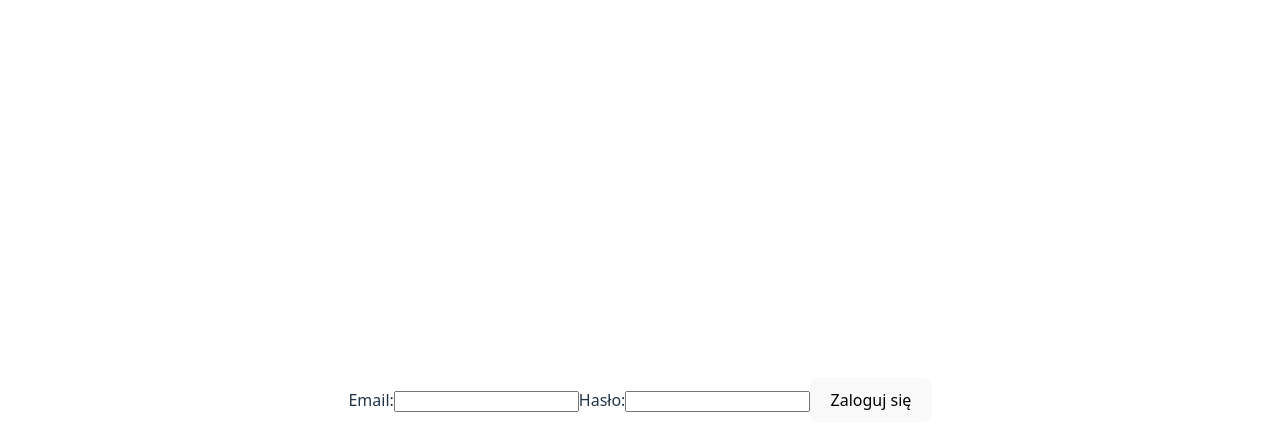
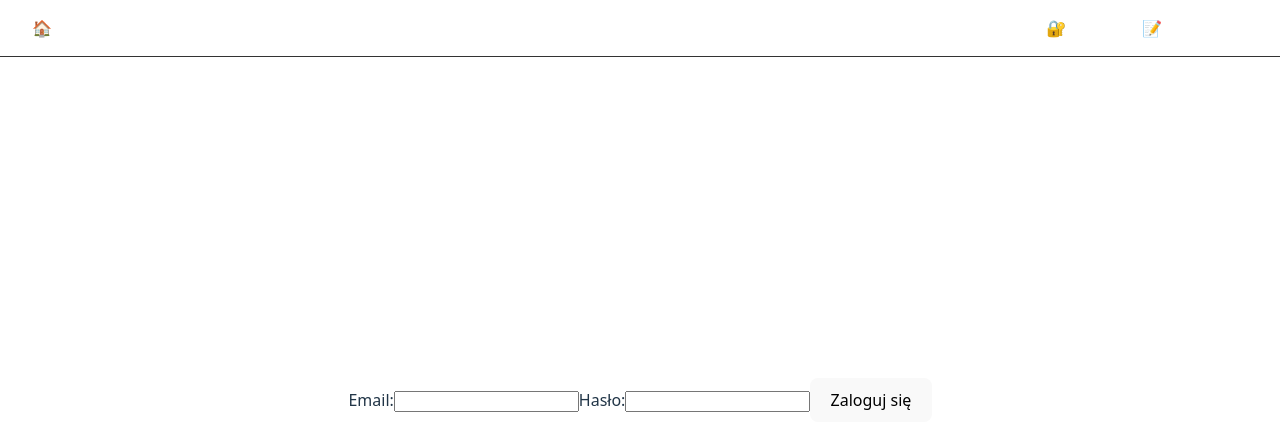
Before and after one commit to AmelkaS/SmartBooking, a React (Vite) app in the folder ui-app/: page /login in a window 1280 px wide. Shown: the top 448 px of the page. Built offline with nearby package versions, Linux system fonts and the light colour scheme.

Commit message:
feat(auth): add Navbar

```diff
--- a/ui-app/src/App.tsx
+++ b/ui-app/src/App.tsx
@@ -1,5 +1,6 @@
 import './App.css'
 import { BrowserRouter as Router, Routes, Route } from "react-router-dom";
+import Navbar from "./components/Navbar";
 import Home from "./pages/Home";
 import Users from "./pages/Users.tsx";
 import UserDetail from "./pages/UserDetail.tsx";
@@ -13,6 +14,7 @@ import { RegisterPage } from './pages/RegisterPage.tsx'
 export default function App() {
   return (
     <Router>
+      <Navbar />
       <Routes>
         <Route path="/login" element={<LoginPage />} />
         <Route path="/register" element={<RegisterPage />} />
--- /dev/null
+++ b/ui-app/src/components/Navbar.tsx
@@ -0,0 +1,66 @@
+import React from "react";
+import { Link, useNavigate } from "react-router-dom";
+
+export default function Navbar() {
+  const navigate = useNavigate();
+  const token = localStorage.getItem("access_token");
+  const role = localStorage.getItem("role"); // Upewnij się, że ją zapisujesz po logowaniu
+
+  const handleLogout = () => {
+    localStorage.removeItem("access_token");
+    localStorage.removeItem("refresh_token");
+    localStorage.removeItem("role");
+    navigate("/login");
+  };
+
+  console.log("Rola użytkownika:", role); // ✅ debug
+
+  return (
+    <nav style={{
+      position: "fixed",
+      top: 0,
+      left: 0,
+      right: 0,
+      color: "#ffffff",
+      borderBottom: "1px solid #333",
+      padding: "1rem 2rem",
+      display: "flex",
+      justifyContent: "space-between",
+      alignItems: "center",
+      zIndex: 1000,
+    }}>
+      <div style={{ display: "flex", gap: "1rem" }}>
+        <Link to="/" style={{ color: "#fff", textDecoration: "none" }}>🏠 Strona główna</Link>
+        {token && <Link to="/rooms" style={{ color: "#fff", textDecoration: "none" }}>📦 Sale</Link>}
+        {token && <Link to="/users" style={{ color: "#fff", textDecoration: "none" }}>🧑‍🤝‍🧑 Użytkownicy</Link>}
+        {token && role === "ADMIN" && (
+          <>
+            <Link to="/rooms/create" style={{ color: "#fff", textDecoration: "none" }}>➕ Dodaj salę</Link>
+            <Link to="/users/create" style={{ color: "#fff", textDecoration: "none" }}>👤 Dodaj użytkownika</Link>
+          </>
+        )}
+      </div>
+
+      <div style={{ display: "flex", gap: "1rem" }}>
+        {!token ? (
+          <>
+            <Link to="/login" style={{ color: "#fff", textDecoration: "none" }}>🔐 Zaloguj</Link>
+            <Link to="/register" style={{ color: "#fff", textDecoration: "none" }}>📝 Rejestracja</Link>
+          </>
+        ) : (
+          <button
+            onClick={handleLogout}
+            style={{
+              background: "none",
+              border: "none",
+              color: "#fff",
+              cursor: "pointer",
+            }}
+          >
+            🚪 Wyloguj
+          </button>
+        )}
+      </div>
+    </nav>
+  );
+}
--- a/ui-app/src/pages/LoginPage.tsx
+++ b/ui-app/src/pages/LoginPage.tsx
@@ -16,12 +16,12 @@ export function LoginPage() {
       });
 
       // Odbieramy tokeny
-      const { access, refresh } = response.data;
+      const { access, refresh, user } = response.data;
 
       // Zapisujemy w localStorage
       localStorage.setItem('access_token', access);
       localStorage.setItem('refresh_token', refresh);
-
+      localStorage.setItem("role", user.role);
       setMessage('Zalogowano pomyślnie!');
 
       // Opcjonalnie chwilka oczekiwania
```
Also changed, not shown: ui-app/src/components/Logowanie.tsx (deleted), 2 other files (tests, documents, lock files or other folders).
